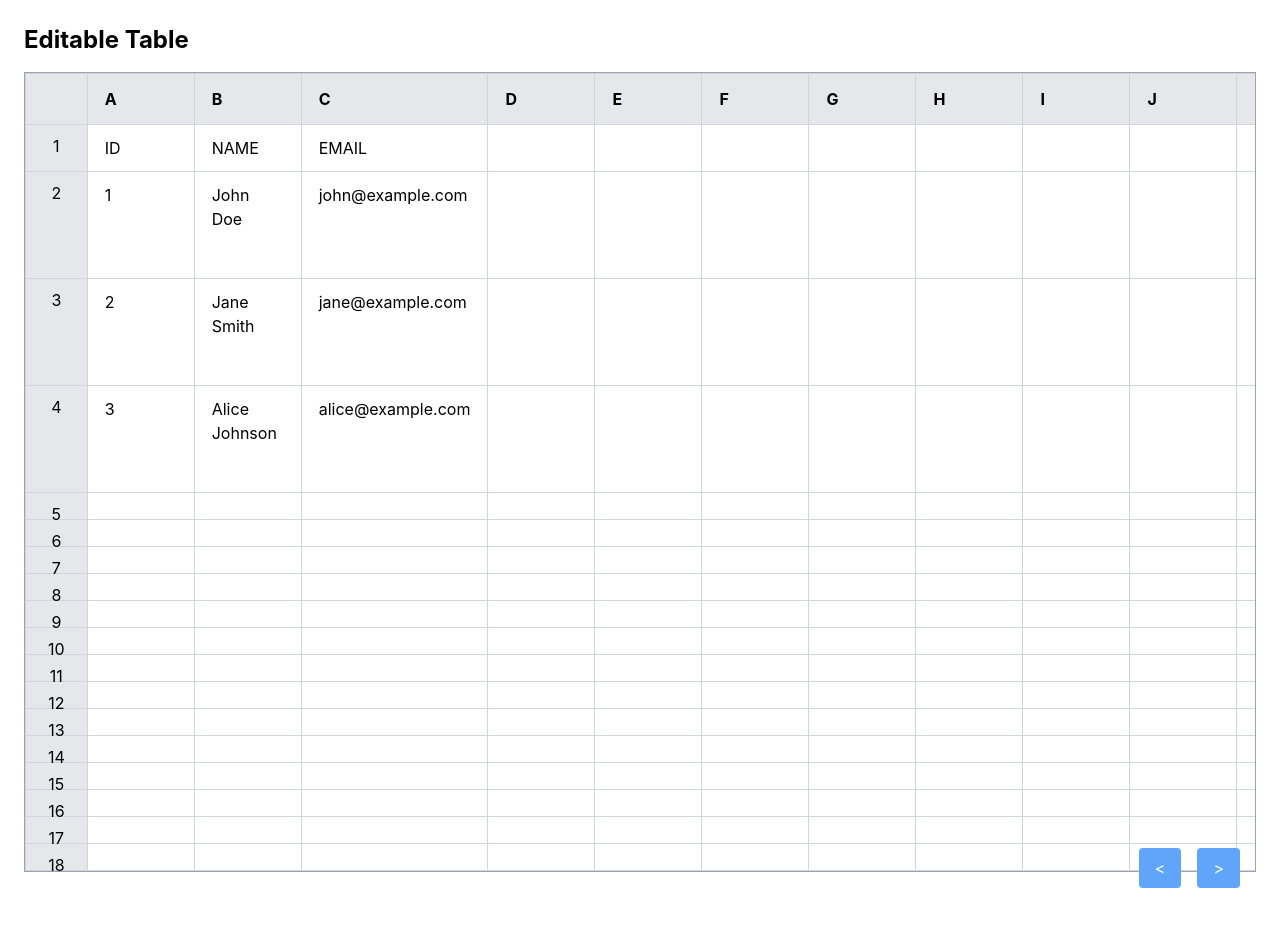
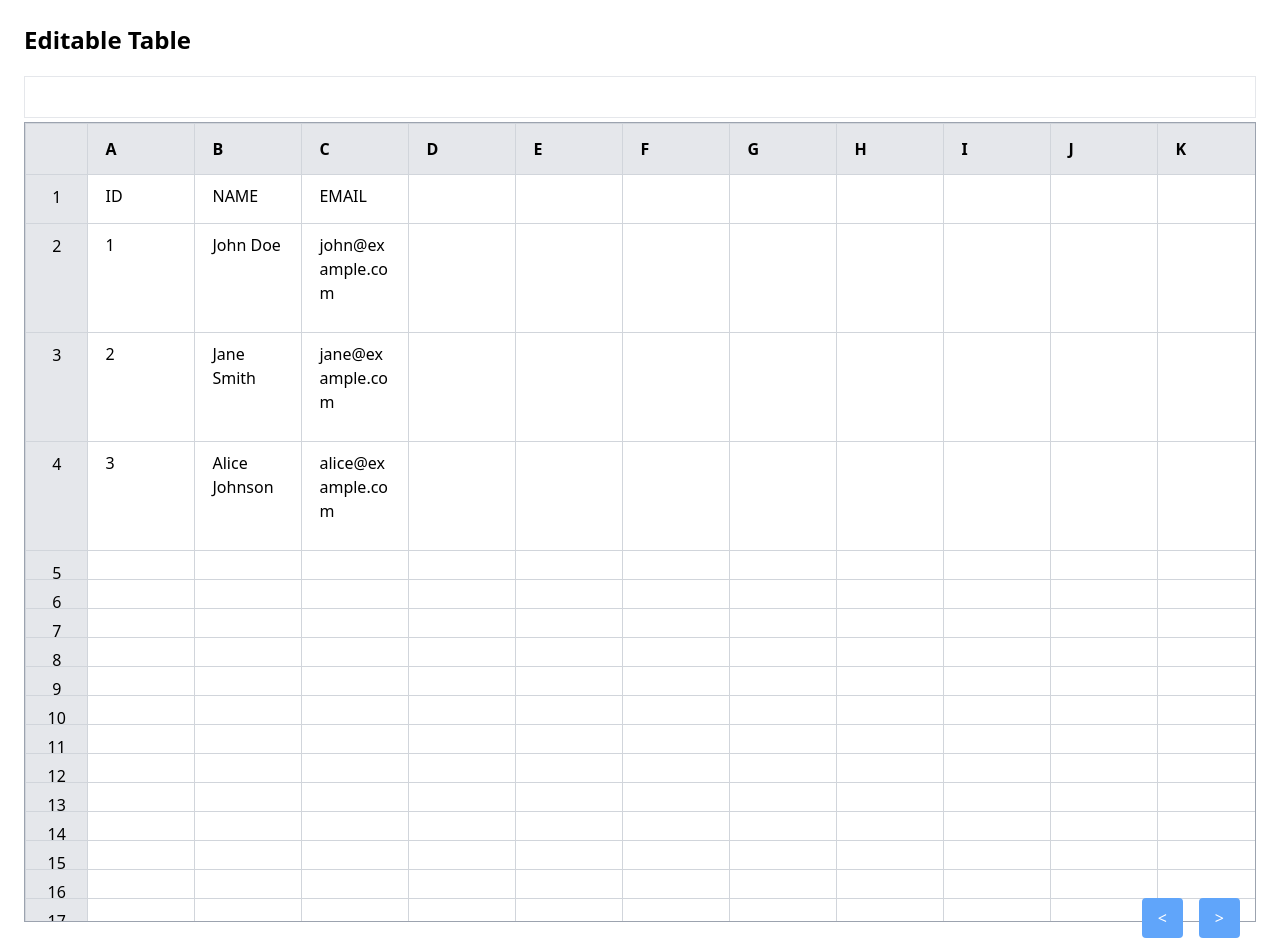
Before and after one commit to FlashDin/react-editable-table, a React (Create React App) app: page / in a window 1280 px wide. Before the commit the page ends 896 px from the top, so only its background shows below. Built offline with nearby package versions, Linux system fonts and the light colour scheme.

Commit message:
add copas condition

```diff
--- a/src/components/editable-table/Body.tsx
+++ b/src/components/editable-table/Body.tsx
@@ -7,6 +7,12 @@ interface Props {
     // setData: React.Dispatch<React.SetStateAction<Array<any>>>;
     rowHeights: RowHeight;
     // setRowHeights: React.Dispatch<React.SetStateAction<Array<any>>>;
+}
+
+interface CopasVal {
+    key: string;
+    row: number;
+    value: any;
 }
 
 const Body: React.FC<Props> = ({columns, data, rowHeights}) => {
@@ -28,9 +34,12 @@ const Body: React.FC<Props> = ({columns, data, rowHeights}) => {
     const [draggingRowStartY, setDraggingRowStartY] = useState<number | null>(null);
     const [draggingRowHeight, setDraggingRowHeight] = useState<number | null>(null);
 
+    const [selectedBeforeCells, setSelectedBeforeCells] = useState<Set<string>>(new Set());
     const [selectedCells, setSelectedCells] = useState<Set<string>>(new Set());
     const [isCellSelecting, setIsCellSelecting] = useState(false);
     const startCellRef = useRef<string | null>(null);
+    const [copiedCellContent, setCopiedCellContent] = useState<CopasVal | null>(null);
+    const [cutCellContent, setCutCellContent] = useState<CopasVal | null>(null);
 
     useEffect(() => {
         setCols(columns);
@@ -178,6 +187,7 @@ const Body: React.FC<Props> = ({columns, data, rowHeights}) => {
     }, [isDraggingRowResize]);
 
     const handleCellMouseDown = useCallback((cellId: string) => {
+        window.getSelection()?.removeAllRanges();
         setIsCellSelecting(true);
         startCellRef.current = cellId;
 
@@ -226,13 +236,104 @@ const Body: React.FC<Props> = ({columns, data, rowHeights}) => {
                 const newSelection = new Set(prev);
                 if (newSelection.has(cellId)) {
                     newSelection.add(cellId); // Select cell
-                } else {
-                    newSelection.delete(cellId); // Deselect cell
                 }
                 return newSelection;
             });
         }
     }, [isCellSelecting]);
+
+    const handleCellKeyDown = useCallback((cellId: string, content: CopasVal, event: React.KeyboardEvent) => {
+        if ((event.ctrlKey || event.metaKey) && event.key === 'x') {
+            event.preventDefault();
+            handleCellCut(cellId, content);
+        } else if ((event.ctrlKey || event.metaKey) && event.key === 'c') {
+            event.preventDefault();
+            handleCellCopy(cellId, content);
+        } else if (event.key === 'Escape') {
+            event.preventDefault();
+            handleCleanClipboard();
+        }
+    }, []);
+
+    const handleCellContextMenu = useCallback((cellId: string, content: CopasVal, event: React.MouseEvent) => {
+        event.preventDefault();
+        // if (event.ctrlKey || event.metaKey) { // Ctrl + Click or Cmd + Click for cut
+        //     handleCellCut(cellId, content);
+        // } else { // Right-click to copy
+        //     handleCellCopy(cellId, content);
+        // }
+    }, []);
+
+    const handleCellCopy = (cellId: string, content: CopasVal) => {
+        setSelectedBeforeCells(prevState => {
+            const newSelection = new Set(prevState);
+            newSelection.add(cellId);
+            return newSelection;
+        });
+        setCutCellContent(null);
+        setCopiedCellContent(content);
+    };
+
+    const handleCellCut = (cellId: string, content: CopasVal) => {
+        setSelectedBeforeCells(prevState => {
+            const newSelection = new Set(prevState);
+            newSelection.add(cellId);
+            return newSelection;
+        });
+        setCopiedCellContent(null);
+        setCutCellContent(content);
+    };
+
+    const handleCleanClipboard = () => {
+        setSelectedBeforeCells(new Set());
+        setCutCellContent(null);
+        setCopiedCellContent(null);
+    };
+
+    const handleCellPaste = useCallback((cellId: string) => {
+        if (copiedCellContent || cutCellContent) {
+            setDt(prevData => {
+                const newData = prevData;
+                const cellIds = cellId.split('-');
+                const rowIndex: number = Number(cellIds[0]);
+                const cellKey: string = cellIds[1];
+                if (cutCellContent) {
+                    newData[cutCellContent.row][cutCellContent.key] = '';
+                    newData[rowIndex][cellKey] = cutCellContent.value;
+                    handleCleanClipboard();
+                } else if (copiedCellContent) {
+                    newData[rowIndex][cellKey] = copiedCellContent.value;
+                    setCopiedCellContent(prevState => {
+                        if (prevState !== null) {
+                            return {
+                                key: prevState.key,
+                                row: prevState.row,
+                                value: prevState.value,
+                            };
+                        }
+                        return null;
+                    });
+                }
+                return newData;
+            });
+        }
+    }, [copiedCellContent, cutCellContent]);
+
+    useEffect(() => {
+        const handleCellKeyDown = (event: KeyboardEvent) => {
+            if ((event.ctrlKey || event.metaKey) && event.key === 'v') { // Ctrl+V or Cmd+V
+                event.preventDefault();
+                selectedCells.forEach((v: string) => {
+                    handleCellPaste(v);
+                });
+            }
+        };
+
+        document.addEventListener('keydown', handleCellKeyDown);
+        return () => {
+            document.removeEventListener('keydown', handleCellKeyDown);
+        };
+    }, [selectedCells, copiedCellContent, cutCellContent, handleCellPaste]);
 
     return (
         <tbody>
@@ -272,14 +373,19 @@ const Body: React.FC<Props> = ({columns, data, rowHeights}) => {
                     </>
                 </td>
                 {cols.map((column: Col, cellIndex: number) => {
-                    const cellId: string = `${rowIndex}-${cellIndex}`;
+                    const cellId: string = `${rowIndex}-${column.key}`;
                     return (
-                        <td key={cellId}
-                            className={`${selectedCells.has(cellId) ? 'border-blue-400 border-2' : 'border-gray-300 border'}`}
+                        <td id={cellId} key={cellId}
+                            className={`${selectedCells.has(cellId) ? 'border-blue-400 border-2' : (selectedBeforeCells.has(cellId) && (copiedCellContent || cutCellContent)) ? 'border-dashed border-blue-400 border-2' : 'border-gray-300 border'}`}
                             onMouseDown={() => handleCellMouseDown(cellId)}
                             onMouseEnter={() => handleCellMouseEnter(cellId)}
                             onMouseUp={handleCellMouseUp}
                             onClick={() => handleCellClick(cellId)}
+                            onContextMenu={(e) => handleCellContextMenu(cellId, {
+                                key: column.key,
+                                row: rowIndex,
+                                value: row[column.key]
+                            }, e)}
                         >
                             {isEditing(rowIndex, column.key) ? (
                                 <textarea
@@ -293,13 +399,18 @@ const Body: React.FC<Props> = ({columns, data, rowHeights}) => {
                                 />
                             ) : (
                                 <>
-                                    <div
+                                    <textarea
                                         onDoubleClick={(e) => handleIsEditing(e, rowIndex, column, row)}
-                                        className="w-full py-2 px-4 hover:bg-gray-100 whitespace-pre-line"
+                                        className="w-full py-2 px-4 outline-none resize-none"
                                         style={{height: `${rh[rowIndex] || 40}px`}}
-                                    >
-                                        {row[column.key]}
-                                    </div>
+                                        onKeyDown={(e) => handleCellKeyDown(cellId, {
+                                            key: column.key,
+                                            row: rowIndex,
+                                            value: row[column.key]
+                                        }, e)}
+                                        readOnly
+                                        value={row[column.key]}
+                                    />
                                 </>
                             )}
                         </td>
--- a/src/components/editable-table/EditableTable.tsx
+++ b/src/components/editable-table/EditableTable.tsx
@@ -136,11 +136,12 @@ const EditableTable: React.FC<Props> = ({columns, data, rowHeights}) => {
 
     return (
         <div className={'relative'}>
+            <input type="text" className={'w-full p-2 border my-1'}/>
             {loading && <div
                 className={'absolute w-full h-full pt-36 text-center text-white bg-black bg-opacity-50 z-40'}>Loading...</div>}
             <ScrollComponent onScrollXEnd={() => setAlphabetPage(prevState => (prevState + 1))}
                              onScrollYEnd={() => setNumberPage(prevState => (prevState + 1))}>
-                <table className="border-collapse border border-gray-400">
+                <table className="border-collapse border border-gray-400 no-select">
                     <Header columns={alphabets}/>
                     <Body columns={alphabets} data={mData} rowHeights={numbers}/>
                 </table>
--- a/src/index.css
+++ b/src/index.css
@@ -2,16 +2,9 @@
 @tailwind components;
 @tailwind utilities;
 
-body {
-    margin: 0;
-    font-family: -apple-system, BlinkMacSystemFont, 'Segoe UI', 'Roboto', 'Oxygen',
-    'Ubuntu', 'Cantarell', 'Fira Sans', 'Droid Sans', 'Helvetica Neue',
-    sans-serif;
-    -webkit-font-smoothing: antialiased;
-    -moz-osx-font-smoothing: grayscale;
+.no-select {
+    user-select: none; /* For most browsers */
+    -webkit-user-select: none; /* For Safari */
+    -moz-user-select: none; /* For Firefox */
+    -ms-user-select: none; /* For Internet Explorer/Edge */
 }
-
-code {
-    font-family: source-code-pro, Menlo, Monaco, Consolas, 'Courier New',
-    monospace;
-}
```
